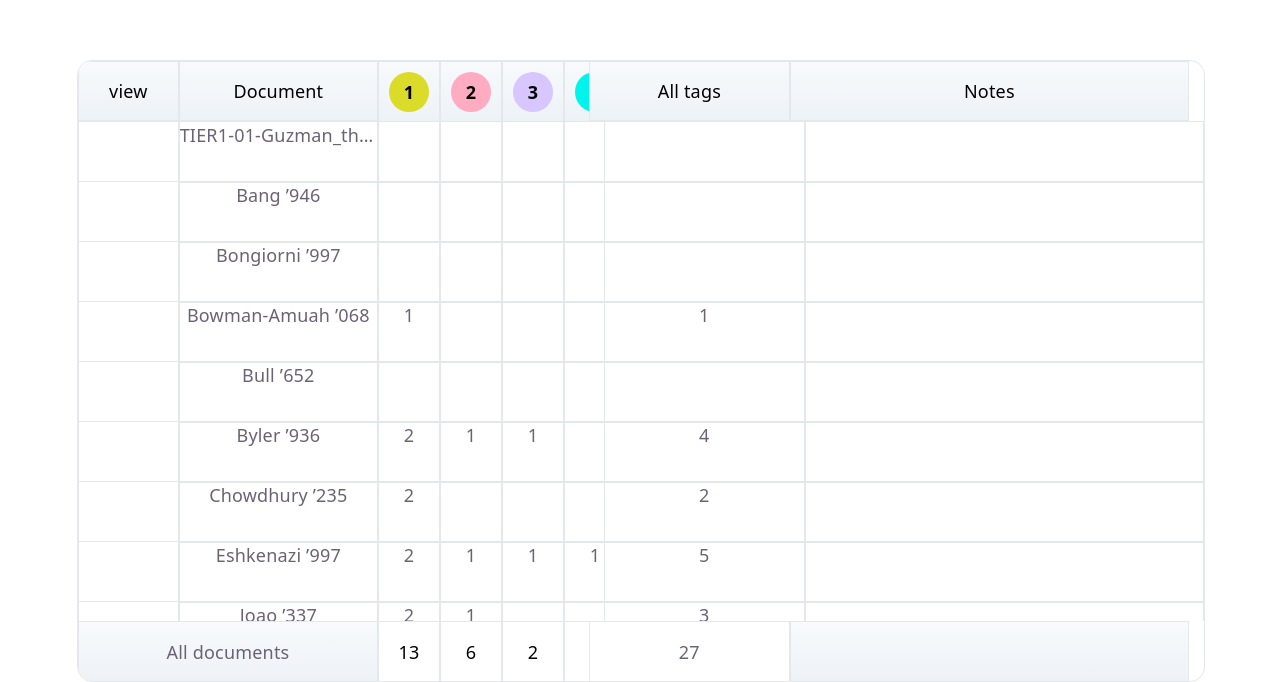
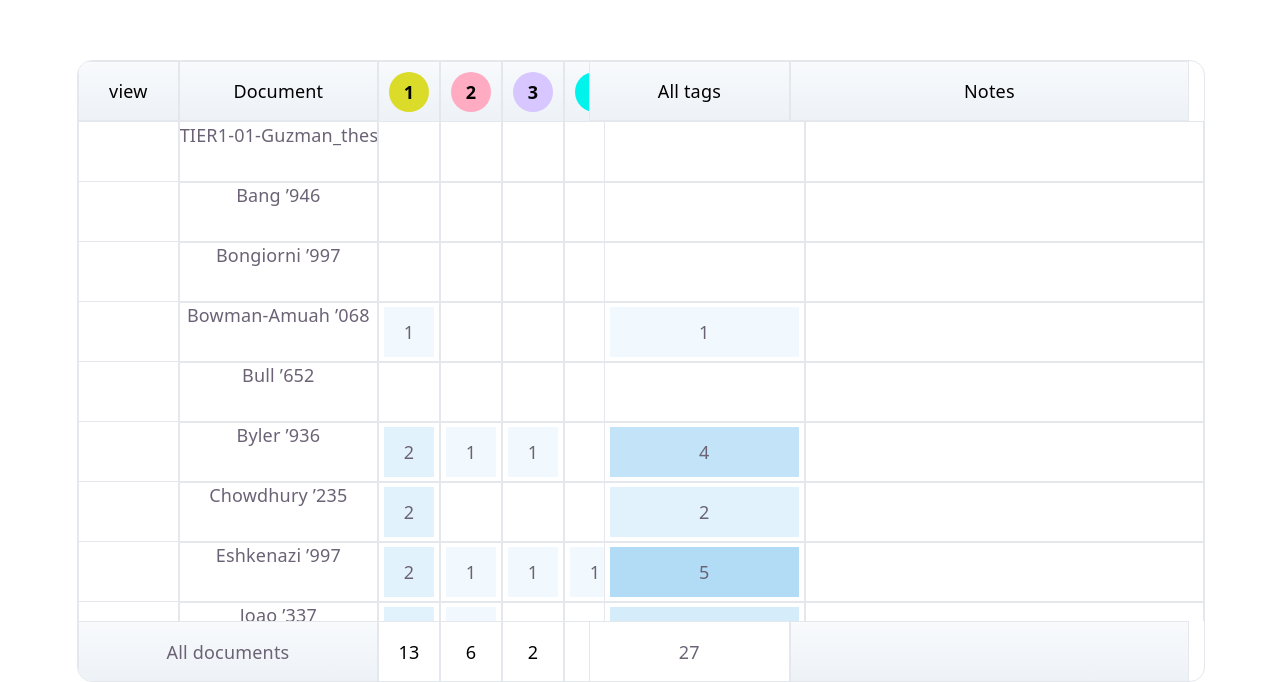
Before and after one commit to AnSBeliaev/interactive-table-in-react, a React (Vite) app: page / in a window 1280 px wide. Shown: the part 165-847 px from the top of the page. Built offline with nearby package versions, Linux system fonts and the light colour scheme.

Commit message:
feat: add color indication

```diff
--- a/src/components/Table/Table.tsx
+++ b/src/components/Table/Table.tsx
@@ -39,7 +39,23 @@ export const Table = ({ data, leftColumns, rightColumns }: TableProps<TableRowIt
     normalizedDocuments.forEach((document) => {
       sum += document.allTags;
     });
+    console.log('normalizedDocuments: >>>', normalizedDocuments);
     return sum;
+  }, [normalizedDocuments]);
+
+  const { minAllExcerpt, maxAllExcerpt } = useMemo(() => {
+    let minAllExcerpt: string | null = null;
+    let maxAllExcerpt: string | null = null;
+    normalizedDocuments.forEach((document) => {
+      if (!document.tagsByOrder) return;
+      document.tagsByOrder.forEach((tag) => {
+        if (!minAllExcerpt) minAllExcerpt = tag.allExcerpt;
+        if (!maxAllExcerpt) maxAllExcerpt = tag.allExcerpt;
+        if (tag.allExcerpt < minAllExcerpt) minAllExcerpt = tag.allExcerpt;
+        if (tag.allExcerpt > maxAllExcerpt) maxAllExcerpt = tag.allExcerpt;
+      });
+    });
+    return { minAllExcerpt, maxAllExcerpt };
   }, [normalizedDocuments]);
 
   return (
@@ -91,12 +107,28 @@ export const Table = ({ data, leftColumns, rightColumns }: TableProps<TableRowIt
               className={styles['body-mid']}
             >
               {normalizedDocuments?.map((tableRowItem: TableRowItem) => {
-                return <TableRow key={tableRowItem.id} data={tableRowItem} columns={dynamicColumns} />;
+                return (
+                  <TableRow
+                    key={tableRowItem.id}
+                    data={tableRowItem}
+                    columns={dynamicColumns}
+                    minAllExcerpt={minAllExcerpt}
+                    maxAllExcerpt={maxAllExcerpt}
+                  />
+                );
               })}
             </div>
             <div className={styles['body-right']}>
               {normalizedDocuments?.map((tableRowItem: TableRowItem) => {
-                return <TableRow key={tableRowItem.id} data={tableRowItem} columns={rightColumns} />;
+                return (
+                  <TableRow
+                    key={tableRowItem.id}
+                    data={tableRowItem}
+                    columns={rightColumns}
+                    minAllExcerpt={minAllExcerpt}
+                    maxAllExcerpt={maxAllExcerpt}
+                  />
+                );
               })}
             </div>
           </div>
--- a/src/components/Table/components/TableFooter/TableFooter.tsx
+++ b/src/components/Table/components/TableFooter/TableFooter.tsx
@@ -6,6 +6,5 @@ type TableFooterProps = {
 };
 
 export const TableFooter = ({ value, className }: TableFooterProps) => {
-  console.log('className >>>', className);
   return <div className={`${styles['footer-td']} ${styles[`footer-${className}`]}`}>{value ?? ''}</div>;
 };
--- a/src/components/Table/components/TableRow/TableRow.module.css
+++ b/src/components/Table/components/TableRow/TableRow.module.css
@@ -19,6 +19,10 @@
 }
 
 .table-cell-tag {
+    display: flex;
+    align-items: center;
+    justify-content: center;
+
     height: 60px;
     flex: 0 0 60px;
     width: 60px;
@@ -32,6 +36,13 @@
     flex: 1;
     height: 60px;
     border: 1px solid var(--border);
+    display: flex;
+    align-items: center;
+    justify-content: center;
+}
+
+.table-cell-allTags .inner-table-cell {
+   width: 95%;
 }
 
 .table-cell-notes {
@@ -47,3 +58,11 @@
     height: 60px;
     max-height: 60px;
 }
+
+.inner-table-cell {
+    height: 50px;
+    width: 50px;
+    display: flex;
+    align-items: center;
+    justify-content: center;
+}
--- a/src/components/Table/components/TableRow/TableRow.tsx
+++ b/src/components/Table/components/TableRow/TableRow.tsx
@@ -4,24 +4,54 @@ import styles from './TableRow.module.css';
 type TableRowProps<T> = {
   data: T;
   columns: TableColumn<T>[];
+  minAllExcerpt?: string | null;
+  maxAllExcerpt?: string | null;
 };
 
-export const TableRow = <T extends TableRowItem>({ data, columns }: TableRowProps<T>) => {
+export const TableRow = <T extends TableRowItem>({ data, columns, minAllExcerpt, maxAllExcerpt }: TableRowProps<T>) => {
+  function getPercentage(min: number, max: number, current: number) {
+    if (current < min) return '00';
+    if (current >= max) return '';
+
+    const progress = (current - min) / (max - min);
+
+    const percent = 15 + progress * (100 - 5);
+    const percentage = Math.round(percent / 5) * 5;
+    if (percentage === 100) return '';
+    return String(percentage);
+  }
+
   return (
     <div className={styles['table-row']}>
       {columns.map((column) => {
+        let currentOpacity: string | null = null;
+        const isTag = typeof column === 'number';
+        const hasInnerBackground = typeof column === 'number' || column.id === 'allTags';
+        const isTableTag = isTag && data.tagsByOrder?.[column]?.allExcerpt;
         const cellValue =
           typeof column !== 'number'
             ? column.dataIndex
               ? data[column.dataIndex]
               : ''
             : data.tagsByOrder?.[column]?.allExcerpt;
+
+        if ((isTag && data.tagsByOrder?.[column]?.allExcerpt) || hasInnerBackground) {
+          currentOpacity = getPercentage(Number(minAllExcerpt), Number(maxAllExcerpt), Number(cellValue));
+        }
+
         return (
           <div
             key={typeof column === 'number' ? column : column.id}
-            className={styles[`table-cell-${typeof column !== 'number' ? String(column.id) : 'tag'}`]}
+            className={styles[`table-cell-${isTag ? 'tag' : String(column.id)}`]}
           >
-            {cellValue ? String(cellValue) : ''}
+            <div
+              className={styles[`${hasInnerBackground ? 'inner-table-cell' : ''}`]}
+              style={{
+                backgroundColor: `${isTableTag || hasInnerBackground ? `${currentOpacity ? `#66b8ee${currentOpacity}` : '#66b8ee'}` : ''}`,
+              }}
+            >
+              {cellValue ? String(cellValue) : ''}
+            </div>
           </div>
         );
       })}
--- a/src/index.css
+++ b/src/index.css
@@ -5,6 +5,7 @@
   --td-light-bg: #F8FAFC;
   --table-tag-bg: #fff;
   --border: #e4e8ec;
+  --full-tag-bg-color: #66b8ee;
 
   --sans: system-ui, 'Segoe UI', Roboto, sans-serif;
   --heading: system-ui, 'Segoe UI', Roboto, sans-serif;
```
